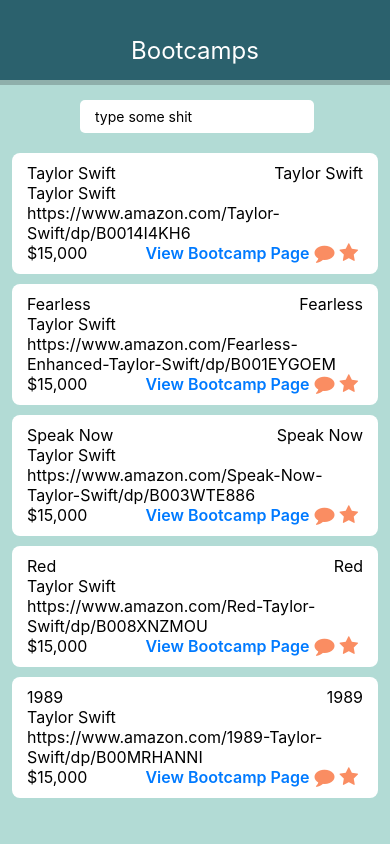
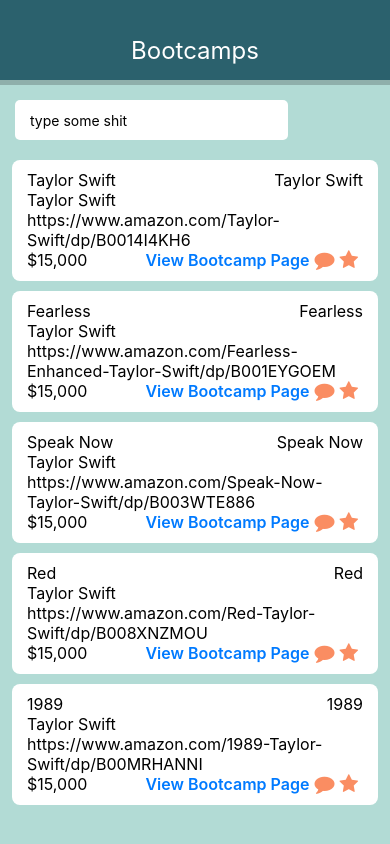
Before and after one commit to deyanp19/bootcampapp, a React Native app: screen / in a window 390 px wide. Built offline with nearby package versions, Linux system fonts and the light colour scheme.

Commit message:
added a searsection component

```diff
--- a/App.js
+++ b/App.js
@@ -3,7 +3,7 @@
 import Results from './src/components/Results/Results';
 // import Register from './src/components/Register/Register';
 // import Login from "./src/components/Login/Login";
-import SearchBar from "./src/components/SearchBar/SearchBar";
+import SearchSection from "./src/components/Search/SearchSection";
 import Header from "./src/components/Header/Header";
 
 
@@ -14,7 +14,7 @@
         <Header
           headerText={"Bootcamps"}
         />
-        <SearchBar />
+        <SearchSection />
         <Results />
 
       </View>
--- a/src/components/SearchBar/SearchBar.js
+++ b/src/components/Search/SearchBar.js
@@ -1,5 +1,9 @@
 import React, { Component } from "react";
-import { AppRegistry, TextInput } from 'react-native';
+import { AppRegistry, TextInput, View } from 'react-native';
+import Icon from'react-native-vector-icons/FontAwesome';
+import Button from '../Button/Button';
+
+const glass = (<Icon name = "search" size={30} color="#FA8D62" />);
 
 export default class SearchBar extends Component {
     constructor(props) {
@@ -11,22 +15,26 @@
     render() {
 
         return (
+            <View>
             <TextInput
                 style={TextInputStyle}
                 onChangeText={(text) => this.setState({ text })}
-                value={this.state.text}
-            />
+                value={this.state.text}>
+            </TextInput>
+
+            </View>
         );
     }
 }
+
 
 const TextInputStyle = {
     height: 40,
     // borderColor: 'black',
     // borderWidth: 1,
-    width: "60%",
-    marginLeft: 80,
-    marginRight: 80,
+    width: "70%",
+    marginLeft: 15,
+    // marginRight: 80,
     backgroundColor: 'white',
     borderRadius: 5,
     paddingLeft: 15,
--- /dev/null
+++ b/src/components/Search/SearchSection.js
@@ -0,0 +1,18 @@
+import React from 'react';
+import { View, Text } from 'react-native';
+import SearchBar from './SearchBar';
+
+
+const SearchSection = (props) => {
+
+    return(
+        <View>
+            {props.children}
+        <SearchBar/>
+        </View>
+    )
+
+}
+
+
+export default SearchSection;
```
